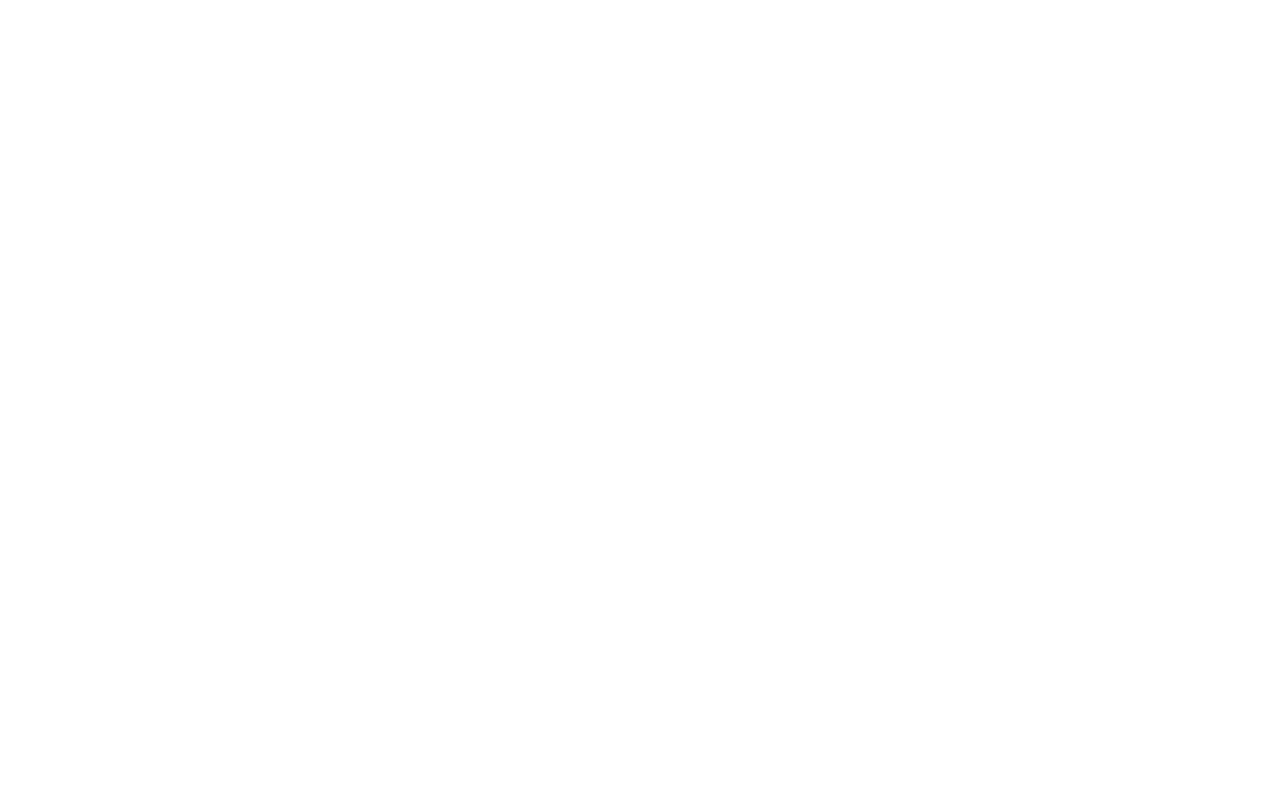
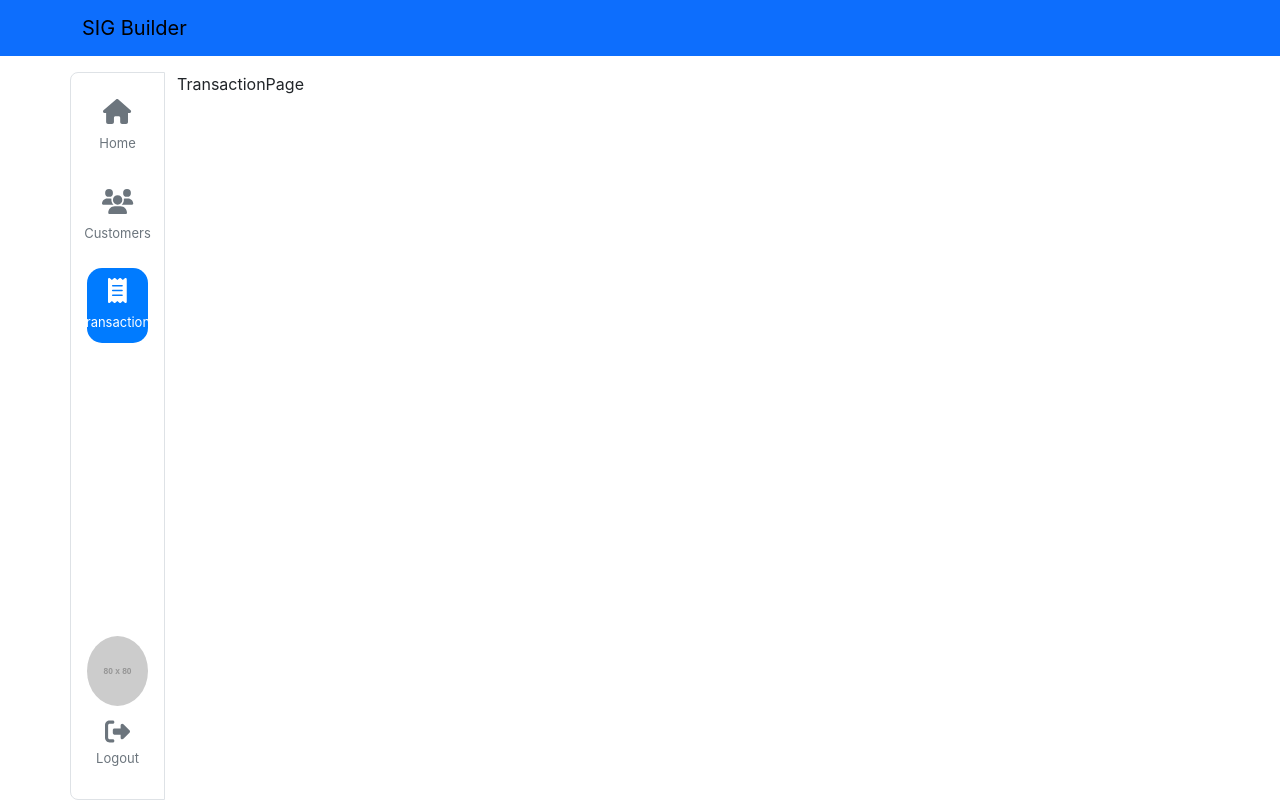
Before and after one commit to LeeRovicFestijo/Capstone, a React (Create React App) app in the folder POS/frontend/: page /transactions in a window 1280 px wide. Before the commit this address had no page. Built offline with nearby package versions, Linux system fonts and the light colour scheme; the HTML template or start-up script is replaced by a standard one.

Commit message:
Update function

```diff
--- a/POS/frontend/src/App.js
+++ b/POS/frontend/src/App.js
@@ -5,6 +5,8 @@
 } from 'react-router-dom';
 import HomePage from './pages/HomePage';
 import POSPage from './pages/POSPage';
+import CustomerPage from './pages/CustomerPage';
+import TransactionPage from './pages/TransactionPage';
 
 function App() {
   return (
@@ -12,6 +14,8 @@
       <Routes>
         <Route path="/" element={<HomePage/>} />
         <Route path="/pos" element={<POSPage/>} />
+        <Route path="/customers" element={<CustomerPage/>} />
+        <Route path="/transactions" element={<TransactionPage/>} />
       </Routes>
     </Router>
   );
--- a/POS/frontend/src/components/SidebarPOS.jsx
+++ b/POS/frontend/src/components/SidebarPOS.jsx
@@ -1,23 +1,29 @@
 import React from 'react'
 import MainLayout from '../layout/MainLayout'
-import { Link } from 'react-router-dom'
+import { Link, useLocation } from 'react-router-dom'
 import { FontAwesomeIcon } from '@fortawesome/react-fontawesome';
 import { faHome, faUsers, faReceipt, faSignOutAlt } from '@fortawesome/free-solid-svg-icons';
-import './style.css';
+import './pos-style.css';
 
 function SidebarPOS({children}) {
+
+    const location = useLocation();
+
+    const isActive = (path) => location.pathname === path;
+
+
   return (
     <MainLayout>
-        <div className="row">
-            <div className="col-lg-2 p-3 d-flex flex-column border bordery-gray rounded-left">
+        <div className="row" style={{ height: '91vh' }}>
+            <div className="col-lg-1 p-3 d-flex flex-column border bordery-gray rounded-left">
                 <nav className="nav flex-column">
-                    <Link to="/pos" className="nav-link">
+                    <Link to="/pos" className={`nav-link-side ${isActive('/pos') ? 'active' : ''}`}>
                         <FontAwesomeIcon icon={faHome} /> Home
                     </Link>
-                    <Link to="/" className="nav-link">
+                    <Link to="/customers" className={`nav-link-side ${isActive('/customers') ? 'active' : ''}`}>
                         <FontAwesomeIcon icon={faUsers} /> Customers
                     </Link>
-                    <Link to="/" className="nav-link">
+                    <Link to="/transactions" className={`nav-link-side ${isActive('/transactions') ? 'active' : ''}`}>
                         <FontAwesomeIcon icon={faReceipt} /> Transactions
                     </Link>
                 </nav>
@@ -26,14 +32,14 @@
                         src="https://via.placeholder.com/80"
                         alt="Profile"
                         className="img-fluid rounded-circle mb-2"
-                        style={{ width: '80px', height: '80px' }}
+                        style={{ width: '70px', height: '70px' }}
                     />
-                    <button className="btn btn-link text-danger" onClick={() => console.log('Logout')}>
+                    <Link to="/" className="nav-link-logout logout">
                         <FontAwesomeIcon icon={faSignOutAlt} /> Logout
-                    </button>
+                    </Link>
                 </div>
             </div>
-            <div className="col-lg-10">
+            <div className="col-lg-11">
                 {children}
             </div>
         </div>
--- a/POS/frontend/src/components/style.css
+++ b/POS/frontend/src/components/pos-style.css
@@ -1,9 +1,8 @@
 .scrollable-container-items {
     overflow-y: auto;
-    max-height: calc(100vh - 225px);
+    max-height: calc(100vh - 250px);
     overflow-x: hidden;
 
-    /* Hide scrollbar arrows and buttons for Webkit browsers */
     ::-webkit-scrollbar {
         width: 12px;
     }
@@ -24,20 +23,18 @@
         display: none;
     }
 
-    /* Hide scrollbar for Firefox and Edge */
-    -ms-overflow-style: none; /* IE and Edge */
-    scrollbar-width: none; /* Firefox */
+    -ms-overflow-style: none;
+    scrollbar-width: none;
 }
 
 .scrollable-container-order {
     overflow-y: auto;
-    max-height: calc(100vh - 320px);
+    max-height: calc(100vh - 330px);
     overflow-x: hidden;
     display: flex;
     flex-direction: column;
     justify-content: flex-start;
 
-    /* Hide scrollbar arrows and buttons for Webkit browsers */
     ::-webkit-scrollbar {
         width: 12px;
     }
@@ -58,9 +55,8 @@
         display: none;
     }
 
-    /* Hide scrollbar for Firefox and Edge */
-    -ms-overflow-style: none; /* IE and Edge */
-    scrollbar-width: none; /* Firefox */
+    -ms-overflow-style: none;
+    scrollbar-width: none;
 }
 
 input[type='number']::-webkit-outer-spin-button,
@@ -74,8 +70,8 @@
 }
 
 .custom-btn-reset {
-    border: 2px solid red;
-    color: red;
+    border: 2px solid rgb(245, 46, 46);
+    color: rgb(245, 46, 46);
     background-color: transparent;
     font-weight: bold;
     display: inline-flex;
@@ -83,7 +79,7 @@
 }
 
 .custom-btn-reset:hover {
-    background-color: red;
+    background-color: rgb(245, 46, 46);
     color: white;
 }
 
@@ -92,8 +88,8 @@
 }
 
 .custom-btn-proceed {
-    border: 2px solid green;
-    color: green;
+    border: 2px solid #007bff;
+    color: #007bff;
     background-color: transparent;
     font-weight: bold;
     display: inline-flex;
@@ -104,7 +100,7 @@
 }
 
 .custom-btn-proceed:hover {
-    background-color: green;
+    background-color: #007bff;
     color: white;
 }
 
@@ -113,8 +109,8 @@
 }
 
 .custom-btn-add-customer {
-    border: 2px solid blue;
-    color: blue;
+    border: 2px solid #007bff;
+    color: #007bff;
     background-color: transparent;
     font-weight: bold;
     display: inline-flex;
@@ -122,7 +118,7 @@
 }
 
 .custom-btn-add-customer:hover {
-    background-color: blue;
+    background-color: #007bff;
     color: white;
 }
 
@@ -131,8 +127,13 @@
 }
 
 .rounded-left {
-    border-top-left-radius: 0.50rem; /* Adjust size as needed */
-    border-bottom-left-radius: 0.50rem; /* Adjust size as needed */
+    border-top-left-radius: 0.50rem;
+    border-bottom-left-radius: 0.50rem;
+}
+
+.rounded-right {
+    border-top-right-radius: 0.50rem;
+    border-bottom-right-radius: 0.50rem;
 }
 
 .category-scroll-container {
@@ -175,3 +176,74 @@
     flex: 0 0 auto;
     margin-right: 0.5rem;
 }
+
+.nav-link {
+    color: #000;
+    text-decoration: none;
+    padding: 10px;
+    transition: background-color 0.3s ease;
+}
+
+.nav-link:hover {
+    background-color: #f0f0f0;
+    color: #007bff;
+}
+
+.nav-link.active {
+    background-color: #007bff;
+    color: #fff;
+    font-weight: bold;
+}
+
+.nav-link-side {
+    text-decoration: none;
+    font-size: small;
+    color: #6c757d;
+    text-align: center;
+    padding: 10px 10px;
+    margin-bottom: 15px;
+    width: 100%;
+    display: flex;
+    flex-direction: column;
+    align-items: center;
+    transition: color 0.3s ease, background-color 0.3s ease;
+}
+
+.nav-link-logout {
+    text-decoration: none;
+    font-size: small;
+    color: #6c757d;
+    text-align: center;
+    padding: 5px 0;
+    margin-bottom: 10px;
+    display: flex;
+    flex-direction: column;
+    align-items: center;
+    transition: color 0.3s ease, background-color 0.3s ease;
+}
+
+.nav-link-logout svg {
+    font-size: 25px;
+    margin-bottom: 5px;
+}
+
+.nav-link-side svg {
+    font-size: 25px;
+    margin-bottom: 10px;
+}
+
+.nav-link-side:hover {
+    background-color: white;
+    color: #007bff;
+}
+
+.nav-link-logout:hover {
+    background-color: white;
+    color: rgb(245, 46, 46);
+}
+
+.nav-link-side.active {
+    background-color: #007bff;
+    color: white;
+    border-radius: 15px;
+}
--- a/POS/frontend/src/layout/MainLayout.jsx
+++ b/POS/frontend/src/layout/MainLayout.jsx
@@ -1,6 +1,6 @@
 import React from 'react'
 import { Link } from 'react-router-dom'
-import { ToastContainer, toast, Flip } from 'react-toastify';
+import { ToastContainer, Flip } from 'react-toastify';
 import 'react-toastify/dist/ReactToastify.css';
 
 function MainLayout({children}) {
--- /dev/null
+++ b/POS/frontend/src/pages/CustomerPage.jsx
@@ -0,0 +1,12 @@
+import React from 'react'
+import SidebarPOS from '../components/SidebarPOS'
+
+function CustomerPage() {
+  return (
+    <SidebarPOS>
+        <div>CustomerPage</div>
+    </SidebarPOS>
+  )
+}
+
+export default CustomerPage
--- /dev/null
+++ b/POS/frontend/src/pages/TransactionPage.jsx
@@ -0,0 +1,12 @@
+import React from 'react'
+import SidebarPOS from '../components/SidebarPOS';
+
+function TransactionPage() {
+  return (
+    <SidebarPOS>
+        <div>TransactionPage</div>
+    </SidebarPOS>
+  )
+}
+
+export default TransactionPage
```
Also changed, not shown: POS/frontend/src/pages/POSPage.jsx (+22 -11 lines), 1 other file (tests, documents, lock files or other folders).
